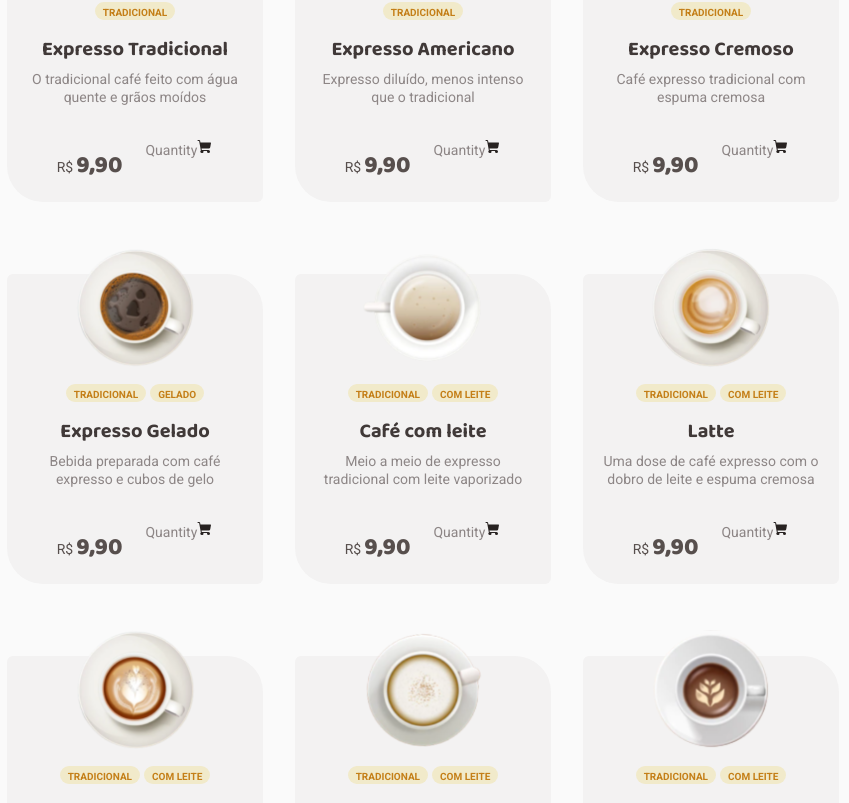
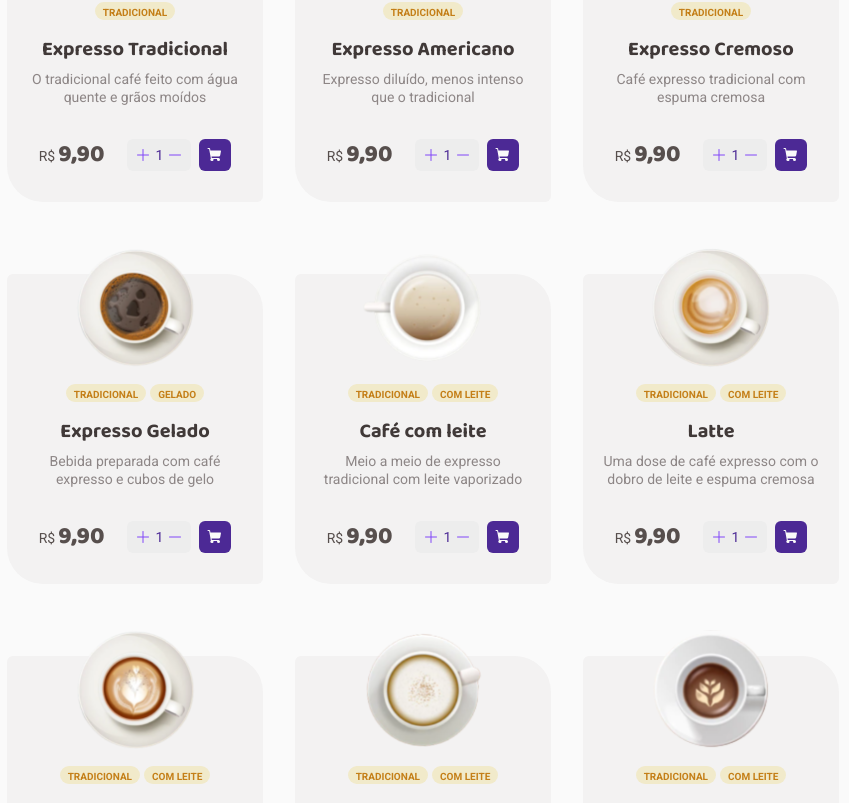
Before and after one commit to lmartinhao/coffee-delivery, a React (Vite) app: page /# in a window 1280 px wide. Shown: the part 852-1655 px from the top of the page, without its empty margins (153-1002 px from the left). Built offline with nearby package versions, Linux system fonts and the light colour scheme.

Commit message:
products area structure finished

```diff
--- a/src/pages/Home/components/Products/index.tsx
+++ b/src/pages/Home/components/Products/index.tsx
@@ -1,11 +1,14 @@
-import { ShoppingCart } from 'phosphor-react'
+import { Minus, Plus, ShoppingCart } from 'phosphor-react'
 import { coffeeList } from './CoffeList'
 import {
+  AddToCartButton,
+  AddToCartContainer,
   CardContainer,
   ItemValueContainer,
   PriceContainer,
   ProductsArea,
   ProductsContainer,
+  QuantityContainer,
   TagArea,
   TagContainer,
   TextContainer,
@@ -41,10 +44,16 @@ export function Products() {
                     <h3>{coffee.price}</h3>
                   </PriceContainer>
 
-                  <div>
-                    <span>Quantity</span>
-                    <ShoppingCart weight="fill" />
-                  </div>
+                  <AddToCartContainer>
+                    <QuantityContainer>
+                      <Plus />
+                      <span>1</span>
+                      <Minus />
+                    </QuantityContainer>
+                    <AddToCartButton>
+                      <ShoppingCart size={22} weight="fill" />
+                    </AddToCartButton>
+                  </AddToCartContainer>
                 </ItemValueContainer>
               </TextContainer>
             </CardContainer>
--- a/src/pages/Home/components/Products/styles.ts
+++ b/src/pages/Home/components/Products/styles.ts
@@ -112,7 +112,7 @@ export const ItemValueContainer = styled.div`
   display: flex;
   flex-direction: row;
   justify-content: center;
-  align-items: center;
+  align-items: flex-start;
   box-sizing: border-box;
 
   gap: 1.438rem;
@@ -146,3 +146,43 @@ export const PriceContainer = styled.div`
     color: #574f4d;
   }
 `
+
+export const AddToCartContainer = styled.div`
+  display: flex;
+  flex-direction: row;
+  gap: 0.5rem;
+`
+
+export const QuantityContainer = styled.div`
+  display: flex;
+  flex-direction: row;
+  align-items: center;
+  gap: 0.25rem;
+  border-radius: 6px;
+  padding: 0 0.5rem;
+
+  height: 32px;
+
+  background: ${(props) => props.theme['gray-300']};
+
+  span {
+    color: ${(props) => props.theme['purple-700']};
+  }
+
+  svg {
+    color: ${(props) => props.theme['purple-500']};
+  }
+`
+export const AddToCartButton = styled.div`
+  display: flex;
+  flex-direction: row;
+
+  svg {
+    color: ${(props) => props.theme['gray-100']};
+    background: ${(props) => props.theme['purple-700']};
+    height: 32px;
+    width: 32px;
+    padding: 0.5rem;
+    border-radius: 6px;
+  }
+`
```
